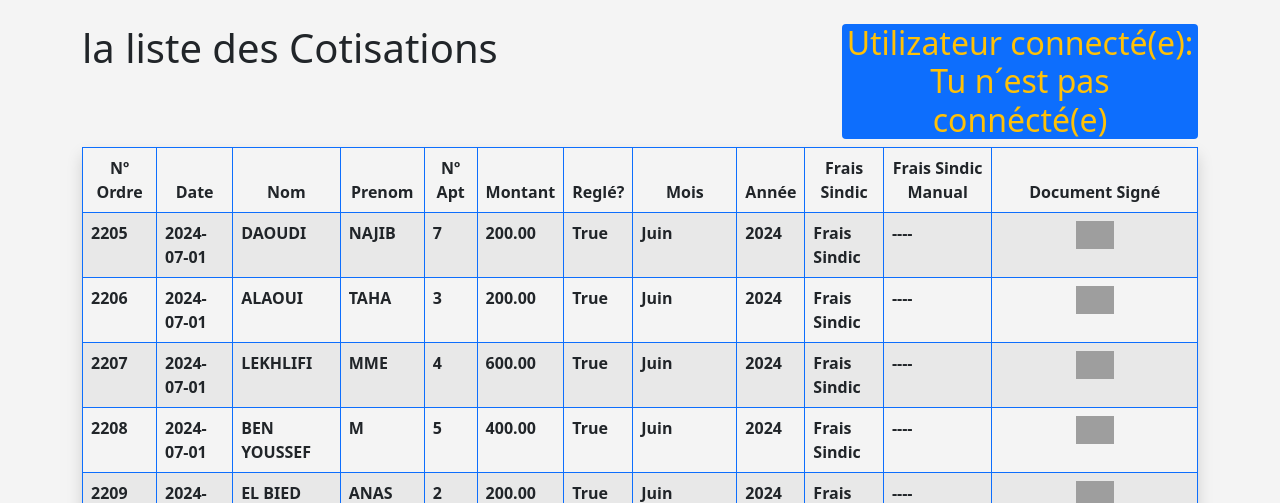
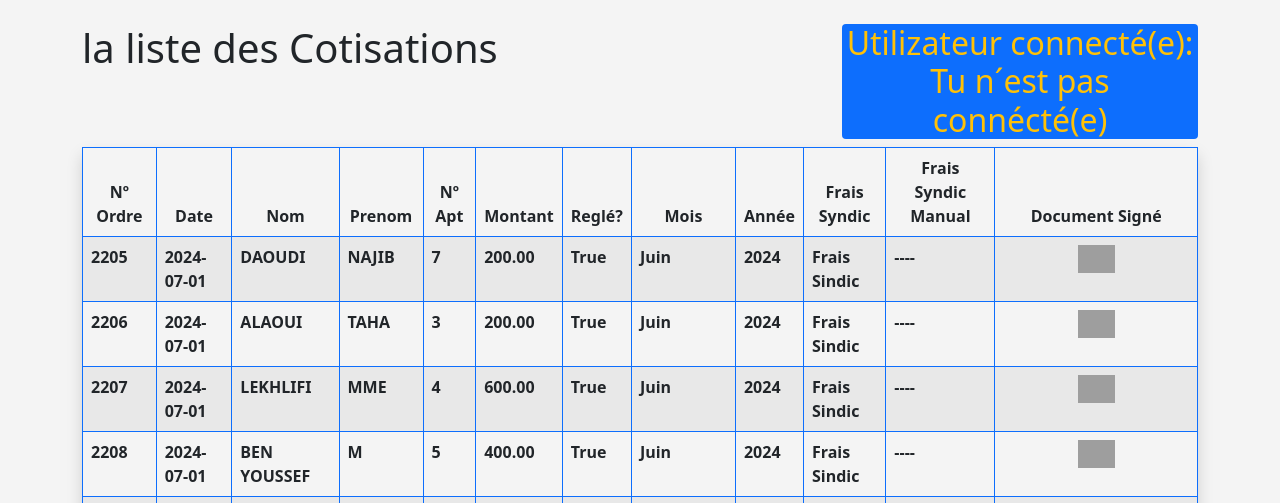
Before and after one commit to msbTemplar/gestion_immeuble, a Django app: page /liste_formulaire_cotization in a window 1280 px wide. Shown: the part 56-559 px from the top of the page. Run offline with Django 5.2, Linux system fonts and the light colour scheme; data comes from the database, SQL or seed files in the repository; both versions use the stored data as it was after the commit; parts of the project's set-up code (start-up, migrations or seed data) failed here and were passed over; some libraries are stand-ins or nearby versions; grey boxes are pictures that could not be loaded.

Commit message:
mi primer commit modifica1409202433o

```diff
--- a/gestion_immeuble_app/forms.py
+++ b/gestion_immeuble_app/forms.py
@@ -79,7 +79,7 @@ class EnregistrerFormulaireCotizationForm(forms.ModelForm):
             'motif_mois': forms.Select(attrs={'class': 'form-control'}),
             'motif_annee': forms.Select(attrs={'class': 'form-control'}),
             'frais_sindic': forms.Select(attrs={'class': 'form-control','id': 'id_frais_sindic'}),
-            'frais_sindic_manual': forms.TextInput(attrs={'class': 'form-control', 'id': 'id_frais_sindic_manual', 'placeholder': 'Frais Sindic Manual (opcion de escribir o seleccionar)', 'value' :'----'}),
+            'frais_sindic_manual': forms.TextInput(attrs={'class': 'form-control', 'id': 'id_frais_sindic_manual', 'placeholder': 'Frais Syndic Manual (opcion de escribir o seleccionar)', 'value' :'----'}),
             'image_signer': forms.ClearableFileInput(attrs={'class': 'form-control', 'name': 'files', 'id': 'formFile'}),
 
 
--- a/gestion_immeuble_app/models.py
+++ b/gestion_immeuble_app/models.py
@@ -74,7 +74,7 @@ class FormulaireCotization(models.Model):
     frais_sindic_choices = [
         ('', ''),
         ('----', '----'),  # Opción vacía
-        ('Frais Sindic', 'Frais Sindic')
+        ('Frais Syndic', 'Frais Syndic')
     ]
     codeFormCotiz = models.IntegerField('Code', blank=True, null=True)
     date = models.DateTimeField('Date')
@@ -92,8 +92,8 @@ class FormulaireCotization(models.Model):
 
     motif_mois = models.CharField('Mois', max_length=120, choices=mois_choices)
     motif_annee = models.CharField('Année', max_length=4, choices=annee_choices)
-    frais_sindic = models.CharField('Frais Sindic', max_length=120, choices=frais_sindic_choices, blank=True, null=True)
-    frais_sindic_manual = models.CharField('Frais Sindic Manual', max_length=120, blank=True, null=True)
+    frais_sindic = models.CharField('Frais Syndic', max_length=120, choices=frais_sindic_choices, blank=True, null=True)
+    frais_sindic_manual = models.CharField('Frais Syndic Manual', max_length=120, blank=True, null=True)
     image_signer = models.FileField('Document Signé', null=True, blank=True, upload_to="uploads/",
                                     validators=[validate_file_extension])
 
--- a/gestion_immeuble_app/templates/gestion_immeuble_app/la_lista_formulaire_cotization.html
+++ b/gestion_immeuble_app/templates/gestion_immeuble_app/la_lista_formulaire_cotization.html
@@ -28,8 +28,8 @@
         <th scope="col" class="text-center">Reglé?</th>
         <th scope="col" class="text-center">Mois</th>
         <th scope="col" class="text-center">Année</th>
-        <th scope="col" class="text-center">Frais Sindic</th>
-        <th scope="col" class="text-center">Frais Sindic Manual</th>
+        <th scope="col" class="text-center">Frais Syndic</th>
+        <th scope="col" class="text-center">Frais Syndic Manual</th>
         <th scope="col" class="text-center">Document Signé</th>
         {% if user.is_superuser %}
         <th scope="col" class="text-center">Imprimer pdf</th>
```
Also changed, not shown: db.sqlite3.
